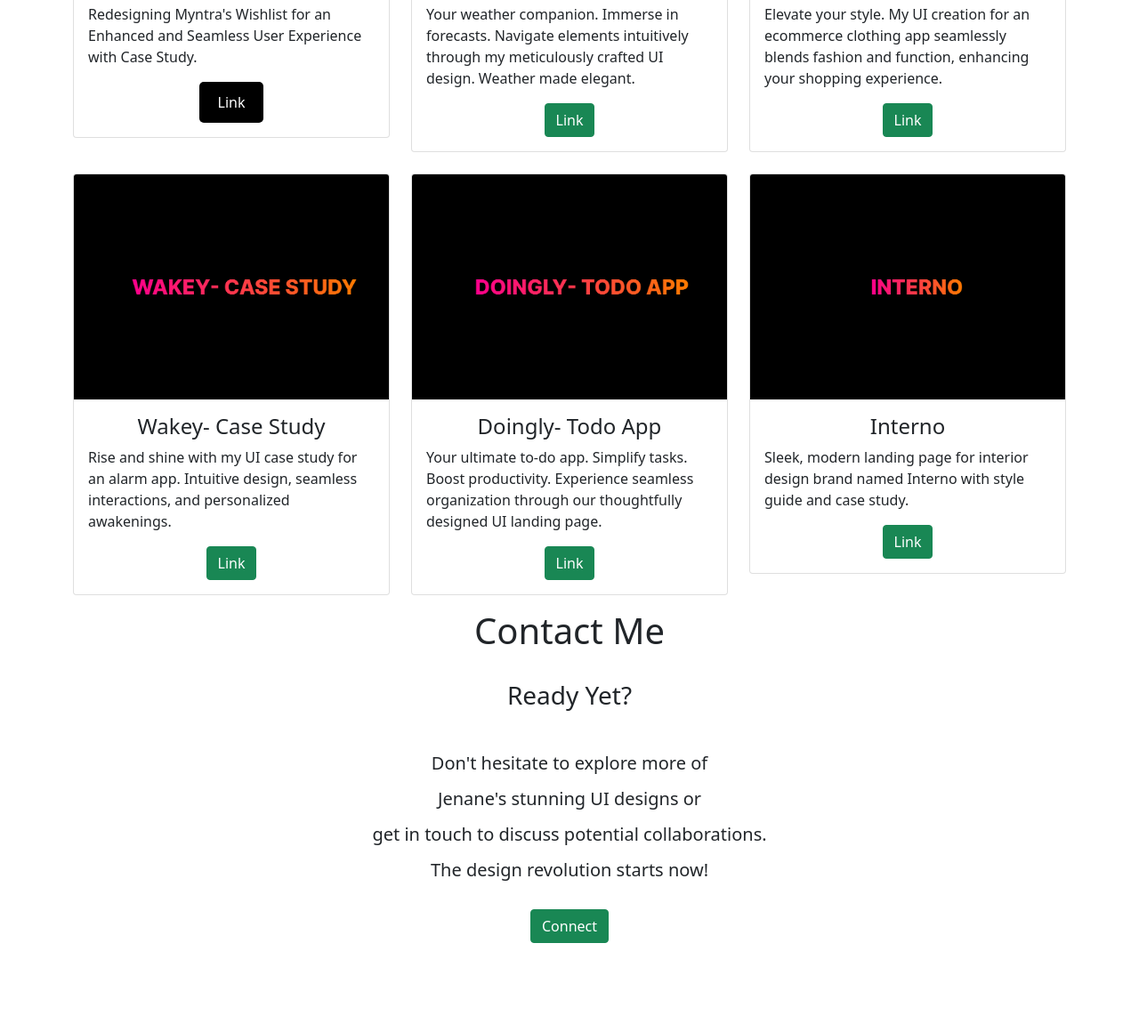
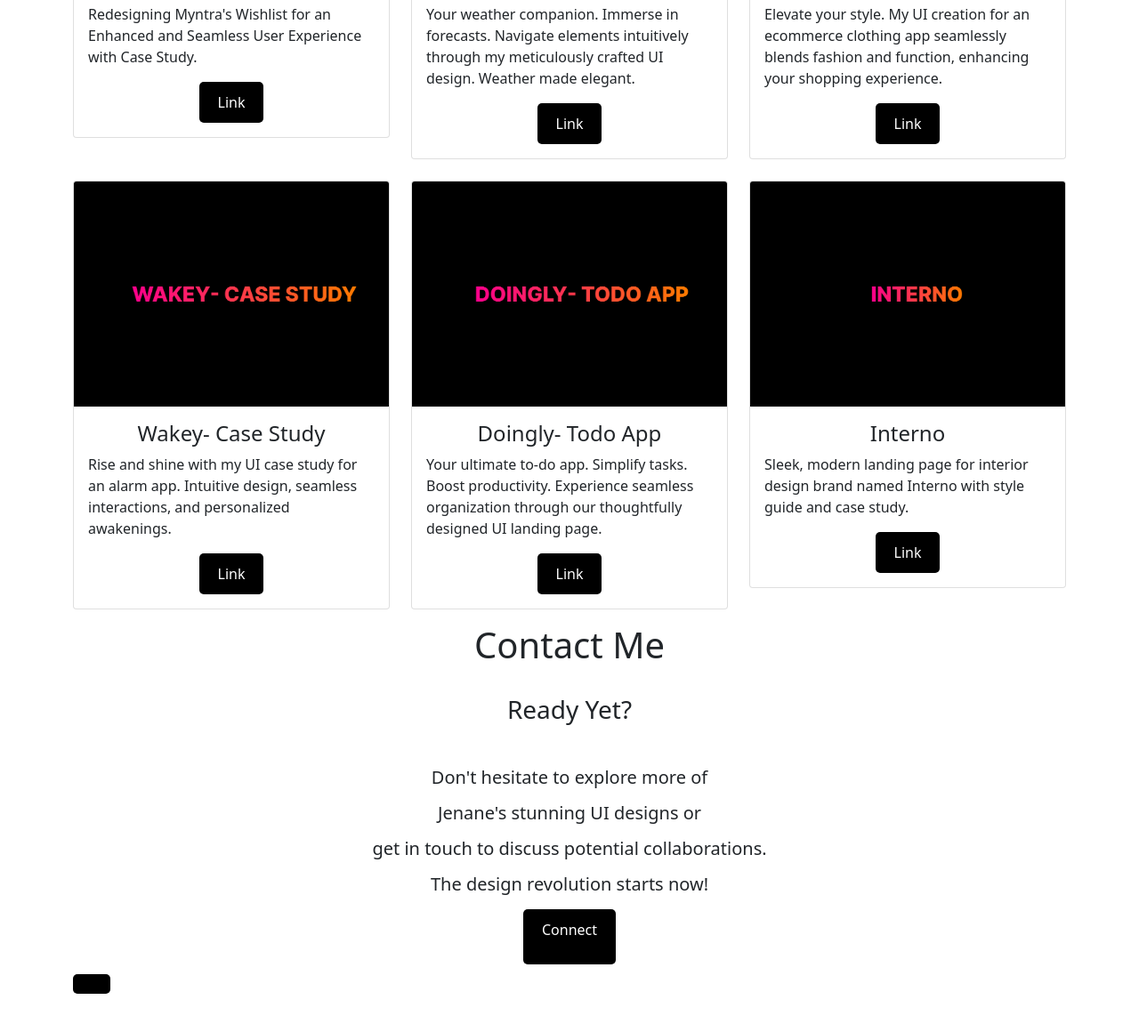
Before and after one commit to Jenane-Rajkumar/Jenane_Portfolio, a plain HTML site: page index.html in a window 1280 px wide. Shown: the part 1710-2870 px from the top of the page at 89% size. Drawn offline with nearby package versions, Linux system fonts and the light colour scheme.

Commit message:
Update index.html

```diff
--- a/index.html
+++ b/index.html
@@ -135,7 +135,7 @@
                             <h4 class="card-title">Tempestia</h4>
                             <p class="card-text">Your weather companion. Immerse in forecasts. Navigate elements intuitively through my meticulously crafted UI design. Weather made elegant.</p>
                             <div class="text-center">
-                                <a href="https://www.figma.com/proto/xmxhECCWEQC7MrA0jsLAjn/Weather-App-UI-Design-(Community)?page-id=504%3A1577&type=design&node-id=504-1578&viewport=425%2C270%2C0.43&t=odUtv7oJSbJxfHoN-1&scaling=min-zoom&starting-point-node-id=504%3A1578&mode=design" class="btn btn-success">Link</a>
+                                <a href="https://www.figma.com/proto/xmxhECCWEQC7MrA0jsLAjn/Weather-App-UI-Design-(Community)?page-id=504%3A1577&type=design&node-id=504-1578&viewport=425%2C270%2C0.43&t=odUtv7oJSbJxfHoN-1&scaling=min-zoom&starting-point-node-id=504%3A1578&mode=design" class="btn" style="background-color: black; color: white; padding: 10px 20px; text-decoration: none; border-radius: 5px;">Link</a>
                             </div>
                         </div>
                     </div>
@@ -148,7 +148,7 @@
                             <h4 class="card-title">Basics</h4>
                             <p class="card-text">Elevate your style. My UI creation for an ecommerce clothing app seamlessly blends fashion and function, enhancing your shopping experience.</p>
                             <div class="text-center">
-                                <a href="https://www.figma.com/proto/rlgSNhPc6z8giDNBs5zWAV/Basics---Ecommerce?page-id=0%3A1&type=design&node-id=1-233&viewport=555%2C140%2C0.22&t=lPnV36zhskUTmzlR-1&scaling=min-zoom&mode=design" class="btn btn-success">Link</a>
+                                <a href="https://www.figma.com/proto/rlgSNhPc6z8giDNBs5zWAV/Basics---Ecommerce?page-id=0%3A1&type=design&node-id=1-233&viewport=555%2C140%2C0.22&t=lPnV36zhskUTmzlR-1&scaling=min-zoom&mode=design" class="btn" style="background-color: black; color: white; padding: 10px 20px; text-decoration: none; border-radius: 5px;">Link</a>
                             </div>
                         </div>
                     </div>
@@ -161,7 +161,7 @@
                             <h4 class="card-title">Wakey- Case Study</h4>
                             <p class="card-text">Rise and shine with my UI case study for an alarm app. Intuitive design, seamless interactions, and personalized awakenings.</p>
                             <div class="text-center">
-                                <a href="https://www.figma.com/proto/FQ3ENqPvoFerLfT6kgcIg9/Wakey-Case-Study?page-id=0%3A1&type=design&node-id=0-10&viewport=553%2C447%2C0.05&t=PLMoZiHZFytdvspn-1&scaling=scale-down-width&mode=design" class="btn btn-success">Link</a>
+                                <a href="https://www.figma.com/proto/FQ3ENqPvoFerLfT6kgcIg9/Wakey-Case-Study?page-id=0%3A1&type=design&node-id=0-10&viewport=553%2C447%2C0.05&t=PLMoZiHZFytdvspn-1&scaling=scale-down-width&mode=design" class="btn" style="background-color: black; color: white; padding: 10px 20px; text-decoration: none; border-radius: 5px;">Link</a>
                             </div>
                         </div>
                     </div>
@@ -173,7 +173,7 @@
                             <h4 class="card-title">Doingly- Todo App</h4>
                             <p class="card-text">Your ultimate to-do app. Simplify tasks. Boost productivity. Experience seamless organization through our thoughtfully designed UI landing page.</p>
                             <div class="text-center">
-                                <a href="https://www.figma.com/proto/i91mBoS1o5GtWZrJelGoCx/To-Do-App-Landing-Page?page-id=0%3A1&type=design&node-id=2-2&viewport=346%2C139%2C0.33&scaling=scale-down" class="btn btn-success">Link</a>
+                                <a href="https://www.figma.com/proto/i91mBoS1o5GtWZrJelGoCx/To-Do-App-Landing-Page?page-id=0%3A1&type=design&node-id=2-2&viewport=346%2C139%2C0.33&scaling=scale-down" class="btn" style="background-color: black; color: white; padding: 10px 20px; text-decoration: none; border-radius: 5px;">Link</a>
                             </div>
                         </div>
                     </div>
@@ -271,7 +271,7 @@
                             <h4 class="card-title">Interno</h4>
                             <p class="card-text">Sleek, modern landing page for interior design brand named Interno with style guide and case study.</p>
                             <div class="text-center">
-                                <a href="https://www.figma.com/proto/oXT57GVKPNBDbgu5Jy9bu7/Interno?page-id=0%3A1&node-id=4-30&viewport=663%2C226%2C0.08&t=qDus8nJvyPOaglFm-1&scaling=scale-down-width&content-scaling=fixed" class="btn btn-success">Link</a>
+                                <a href="https://www.figma.com/proto/oXT57GVKPNBDbgu5Jy9bu7/Interno?page-id=0%3A1&node-id=4-30&viewport=663%2C226%2C0.08&t=qDus8nJvyPOaglFm-1&scaling=scale-down-width&content-scaling=fixed" class="btn" style="background-color: black; color: white; padding: 10px 20px; text-decoration: none; border-radius: 5px;">Link</a>
                             </div>
                         </div>
                     </div>
@@ -327,7 +327,7 @@
                     <p ><h5 align="center">Jenane's stunning UI designs or </h5></p>
                     <p ><h5 align="center">get in touch to discuss potential collaborations.</h5></p>
                     <p ><h5 align="center">The design revolution starts now!</h5></p>
-                    <p ><h5 align="center"><a href='https://mail.google.com/mail/?view=cm&fs=1&to=jenane.rajkumar@gmail.com'><button class="btn btn-success mt-3">Connect</button></a</h5></p>
+                    <p ><h5 align="center"><a href='https://mail.google.com/mail/?view=cm&fs=1&to=jenane.rajkumar@gmail.com' class="btn" style="background-color: black; color: white; padding: 10px 20px; text-decoration: none; border-radius: 5px;">Connect</a</h5></p>
                 </div>
     </section>
     <!-- footer section-->
```
